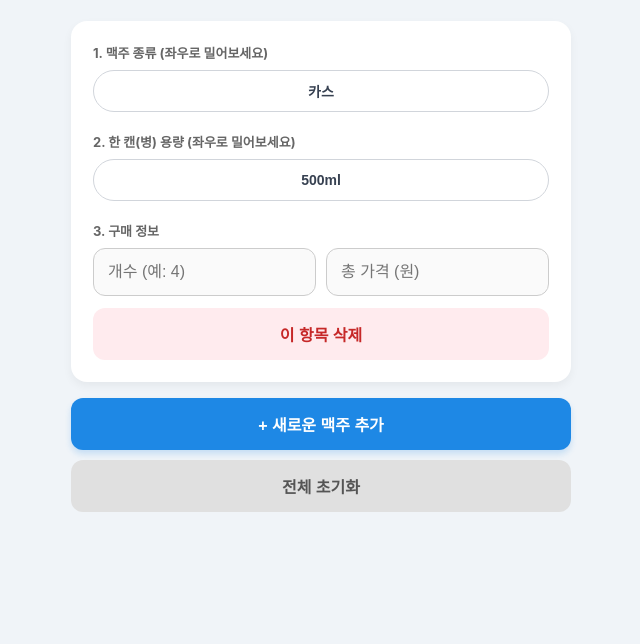
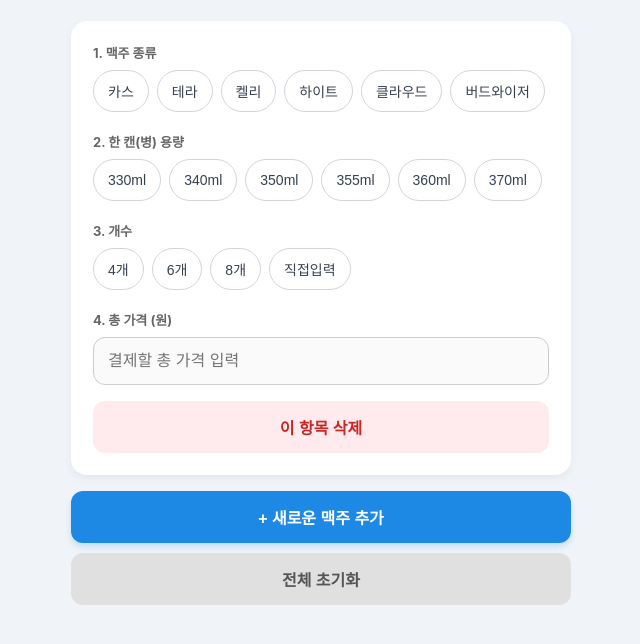
Before and after one commit to eom19861-cloud/beer-calculator, a plain HTML site: page index.html in a window 1280 px wide. Shown: the part 90-734 px from the top of the page, without its empty margins (319-959 px from the left). Drawn offline with Linux system fonts and the light colour scheme.

Commit message:
Update index.html

```diff
--- a/index.html
+++ b/index.html
@@ -16,20 +16,18 @@
     .chip-container { margin-bottom: 16px; }
     .chip-label { display: block; font-size: 13px; color: #666; margin-bottom: 8px; font-weight: bold; }
 
-    /* 🌟 핵심: 가로로 스크롤 되도록 변경 */
+    /* 가로 스크롤 허용 (부드러운 스크롤) */
     .chip-group {
       display: flex;
       gap: 8px;
-      overflow-x: auto; /* 가로 스크롤 허용 */
-      padding-bottom: 4px; /* 스크롤할 때 잘리지 않도록 여백 */
-      -webkit-overflow-scrolling: touch; /* 아이폰에서 부드러운 스크롤 */
+      overflow-x: auto;
+      padding-bottom: 4px;
+      -webkit-overflow-scrolling: touch;
     }
-
-    /* 지저분한 스크롤바 숨기기 */
-    .chip-group::-webkit-scrollbar { display: none; }
+    .chip-group::-webkit-scrollbar { display: none; } /* 스크롤바 숨김 */
 
     .chip {
-      flex-shrink: 0; /* 🌟 버튼이 찌그러지지 않도록 고정 */
+      flex-shrink: 0;
       padding: 10px 14px;
       border: 1px solid #d1d5db;
       border-radius: 24px;
@@ -42,14 +40,13 @@
     }
     .chip.active { background: #1e88e5; color: white; border-color: #1e88e5; font-weight: bold; }
 
-    .row { display: flex; gap: 10px; margin-bottom: 10px; }
     input { width: 100%; box-sizing: border-box; padding: 14px; border-radius: 12px; border: 1px solid #ccc; font-size: 16px; outline: none; background: #fafafa; }
     input:focus { border-color: #1e88e5; background: white; }
     .custom-input { margin-top: 8px; }
 
-    .result { font-weight: bold; color: #333; margin-top: 12px; margin-bottom: 12px; font-size: 15px; text-align: right; }
+    .result { font-weight: bold; color: #333; margin-top: 16px; margin-bottom: 12px; font-size: 15px; text-align: right; }
 
-    button { border: none; border-radius: 12px; padding: 14px; font-size: 16px; font-weight: bold; cursor: pointer; width: 100%; }
+    button.action-btn { border: none; border-radius: 12px; padding: 14px; font-size: 16px; font-weight: bold; cursor: pointer; width: 100%; }
     .delete-btn { background-color: #ffebee; color: #c62828; }
     .add-btn { background-color: #1e88e5; color: white; margin-bottom: 10px; box-shadow: 0 4px 6px rgba(30,136,229,0.2); }
     .reset-btn { background-color: #e0e0e0; color: #555; }
@@ -60,8 +57,8 @@
   <div class="container">
     <h1>🍺 맥주픽</h1>
     <div id="beerList"></div>
-    <button class="add-btn" onclick="addBeer()">+ 새로운 맥주 추가</button>
-    <button class="reset-btn" onclick="resetAll()">전체 초기화</button>
+    <button class="action-btn add-btn" onclick="addBeer()">+ 새로운 맥주 추가</button>
+    <button class="action-btn reset-btn" onclick="resetAll()">전체 초기화</button>
   </div>
 
   <script>
@@ -74,19 +71,20 @@
       const card = document.createElement("div");
       card.className = "card";
 
+      // 🍺 브랜드, 용량(오름차순), 개수 설정
       const brands = ["카스", "테라", "켈리", "하이트", "클라우드", "버드와이저", "호가든", "하이네켄", "아사히", "기네스", "칭따오"];
-
-      // 🌟 요청하신 12가지 용량 + 자주 쓰는 것을 맨 앞으로 배치
-      const volumes = ["500", "355", "330", "473", "340", "350", "360", "370", "400", "443", "453", "480"];
+      const volumes = ["330", "340", "350", "355", "360", "370", "400", "443", "453", "473", "480", "500"];
+      const counts = ["4", "6", "8"];
 
       let isCustomBrand = beer.name && !brands.includes(beer.name);
       let isCustomVol = beer.volume && !volumes.includes(beer.volume.toString());
+      let isCustomCount = beer.count && !counts.includes(beer.count.toString());
 
       card.innerHTML = `
         <div class="best-badge" style="display: none;"><span class="badge">👑 100ml당 최저가</span></div>
 
         <div class="chip-container">
-          <span class="chip-label">1. 맥주 종류 (좌우로 밀어보세요)</span>
+          <span class="chip-label">1. 맥주 종류</span>
           <div class="chip-group brand-group">
             ${brands.map(b => `<button type="button" class="chip ${beer.name === b ? 'active' : ''}" data-val="${b}">${b}</button>`).join('')}
             <button type="button" class="chip ${isCustomBrand ? 'active' : ''}" data-val="custom">직접입력</button>
@@ -95,7 +93,7 @@
         </div>
 
         <div class="chip-container">
-          <span class="chip-label">2. 한 캔(병) 용량 (좌우로 밀어보세요)</span>
+          <span class="chip-label">2. 한 캔(병) 용량</span>
           <div class="chip-group vol-group">
             ${volumes.map(v => `<button type="button" class="chip ${beer.volume == v ? 'active' : ''}" data-val="${v}">${v}ml</button>`).join('')}
             <button type="button" class="chip ${isCustomVol ? 'active' : ''}" data-val="custom">직접입력</button>
@@ -103,20 +101,28 @@
           <input class="custom-input vol-input" type="number" inputmode="numeric" pattern="[0-9]*" placeholder="용량(ml) 직접 입력" value="${isCustomVol ? beer.volume : ''}" style="display: ${isCustomVol ? 'block' : 'none'};">
         </div>
 
+        <div class="chip-container">
+          <span class="chip-label">3. 개수</span>
+          <div class="chip-group count-group">
+            ${counts.map(c => `<button type="button" class="chip ${beer.count == c ? 'active' : ''}" data-val="${c}">${c}개</button>`).join('')}
+            <button type="button" class="chip ${isCustomCount ? 'active' : ''}" data-val="custom">직접입력</button>
+          </div>
+          <input class="custom-input count-input" type="number" inputmode="numeric" pattern="[0-9]*" placeholder="개수 직접 입력" value="${isCustomCount ? beer.count : ''}" style="display: ${isCustomCount ? 'block' : 'none'};">
+        </div>
+
         <div class="chip-container" style="margin-bottom: 0;">
-          <span class="chip-label">3. 구매 정보</span>
-          <div class="row">
-            <input class="count-input" type="number" inputmode="numeric" pattern="[0-9]*" placeholder="개수 (예: 4)" value="${beer.count || ""}">
-            <input class="price-input" type="text" inputmode="numeric" placeholder="총 가격 (원)" value="${beer.price ? format(beer.price) : ""}">
-          </div>
+          <span class="chip-label">4. 총 가격 (원)</span>
+          <input class="price-input" type="text" inputmode="numeric" placeholder="결제할 총 가격 입력" value="${beer.price ? format(beer.price) : ""}">
         </div>
 
         <div class="result"></div>
-        <button class="delete-btn">이 항목 삭제</button>
+        <button class="action-btn delete-btn">이 항목 삭제</button>
       `;
 
       const brandChips = card.querySelectorAll(".brand-group .chip");
       const volChips = card.querySelectorAll(".vol-group .chip");
+      const countChips = card.querySelectorAll(".count-group .chip");
+
       const nameInput = card.querySelector(".name-input");
       const volInput = card.querySelector(".vol-input");
       const countInput = card.querySelector(".count-input");
@@ -129,7 +135,8 @@
         const activeVol = card.querySelector(".vol-group .chip.active");
         if (activeVol) beer.volume = activeVol.dataset.val === "custom" ? volInput.value : activeVol.dataset.val;
 
-        beer.count = countInput.value;
+        const activeCount = card.querySelector(".count-group .chip.active");
+        if (activeCount) beer.count = activeCount.dataset.val === "custom" ? countInput.value : activeCount.dataset.val;
 
         let raw = priceInput.value.replace(/,/g,"");
         beer.price = raw;
@@ -140,14 +147,13 @@
         save();
       }
 
+      // 브랜드 칩 이벤트
       brandChips.forEach(chip => {
         chip.addEventListener("click", () => {
           brandChips.forEach(c => c.classList.remove("active"));
           chip.classList.add("active");
-
           if (chip.dataset.val === "custom") {
-            nameInput.style.display = "block";
-            nameInput.focus();
+            nameInput.style.display = "block"; nameInput.focus();
           } else {
             nameInput.style.display = "none";
           }
@@ -155,16 +161,29 @@
         });
       });
 
+      // 용량 칩 이벤트
       volChips.forEach(chip => {
         chip.addEventListener("click", () => {
           volChips.forEach(c => c.classList.remove("active"));
           chip.classList.add("active");
-
           if (chip.dataset.val === "custom") {
-            volInput.style.display = "block";
-            volInput.focus();
+            volInput.style.display = "block"; volInput.focus();
           } else {
             volInput.style.display = "none";
+          }
+          update();
+        });
+      });
+
+      // 개수 칩 이벤트
+      countChips.forEach(chip => {
+        chip.addEventListener("click", () => {
+          countChips.forEach(c => c.classList.remove("active"));
+          chip.classList.add("active");
+          if (chip.dataset.val === "custom") {
+            countInput.style.display = "block"; countInput.focus();
+          } else {
+            countInput.style.display = "none";
           }
           update();
         });
@@ -225,11 +244,7 @@
     function render() {
       const container = document.getElementById("beerList");
       container.innerHTML = "";
-
-      beerList.forEach((beer, i) => {
-        container.appendChild(createCard(beer, i));
-      });
-
+      beerList.forEach((beer, i) => container.appendChild(createCard(beer, i)));
       highlightBest();
     }
 
@@ -252,11 +267,8 @@
       navigator.serviceWorker.register('./sw.js').catch(err => console.log('Service Worker Error', err));
     }
 
-    if (beerList.length === 0) {
-      addBeer();
-    } else {
-      render();
-    }
+    if (beerList.length === 0) addBeer();
+    else render();
   </script>
 </body>
 </html>
```
